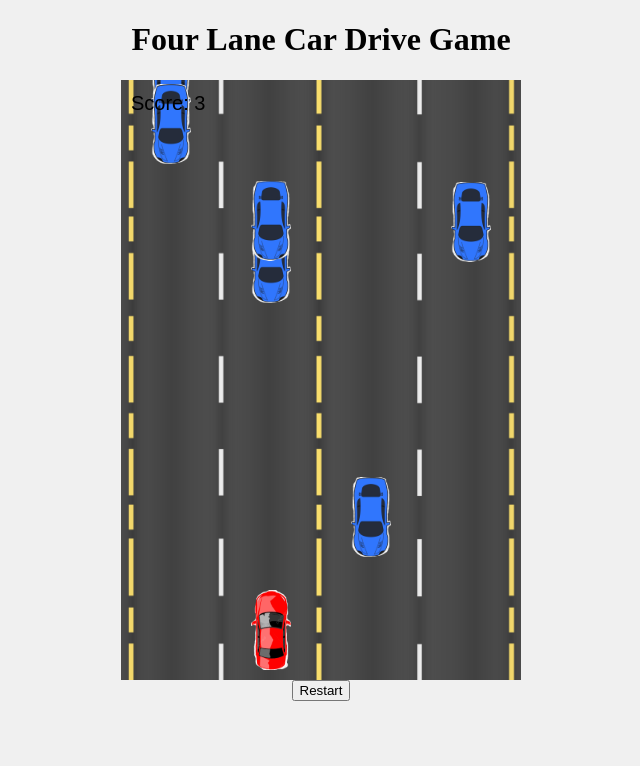
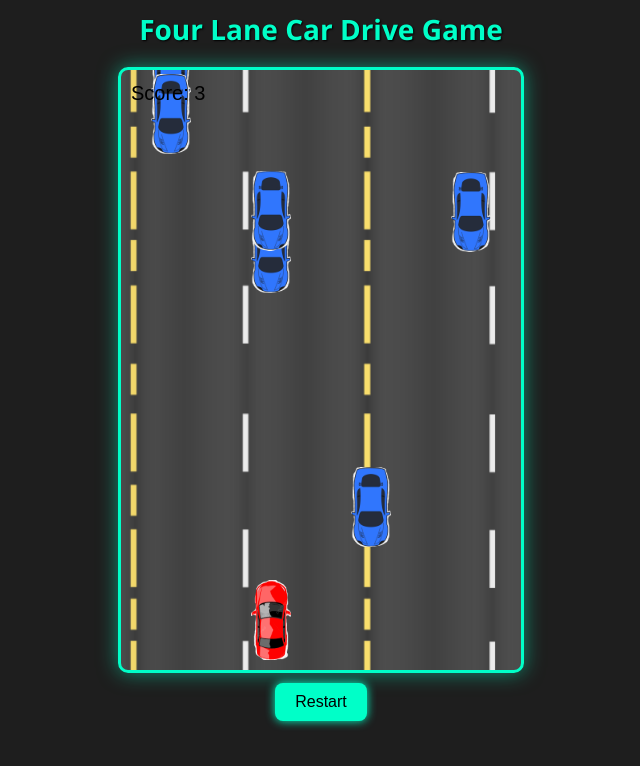
Before and after one commit to DeveloperFardeen/four-lane-game, a plain HTML site: page index.html in a window 1280 px wide. Shown: the whole page, without its empty margins (319-959 px from the left). Drawn offline with Linux system fonts and the light colour scheme.

Commit message:
improved UI added styles

```diff
--- a/index.html
+++ b/index.html
@@ -5,17 +5,53 @@
     <meta name="viewport" content="width=device-width, initial-scale=1.0">
     <title>Four Lane Car Drive Game</title>
     <style>
-        canvas {
-            display: block;
-            margin: 0 auto;
-            background-image: url('road.png');
-            background-size: contain;
+        body {
+            height: 100%;
+            margin: 0;
+            padding: 0;
+            background: #1e1e1e;
+            font-family: 'Segoe UI', sans-serif;
+            color: #fff;
+            display: flex;
+            flex-direction: column;
+            align-items: center;
+            overflow: hidden;
         }
 
-        body {
+        h1 {
+            margin-top: 10px;
+            font-size: 28px;
+            color: #00ffc8;
+            text-shadow: 1px 1px 2px #000;
             text-align: center;
-            background: #f0f0f0;
         }
+
+        canvas {
+            background-image: url('road.png');
+            background-size: cover;
+            border: 3px solid #00ffc8;
+            border-radius: 10px;
+            box-shadow: 0 0 20px rgba(0, 255, 200, 0.5);
+            max-height: 80vh;
+            width: auto;
+            max-width: 90vw;
+        }
+
+        #restartButton {
+            padding: 10px 20px;
+            font-size: 16px;
+            background-color: #00ffc8;
+            border: none;
+            border-radius: 8px;
+            cursor: pointer;
+            transition: background-color 0.3s ease;
+            box-shadow: 0 0 10px #00ffc8;
+            margin: 10px;
+        }
+        #restartButton:hover {
+            background-color: #00d6a8;
+        }
+
     </style>
 </head>
 <body>
```
